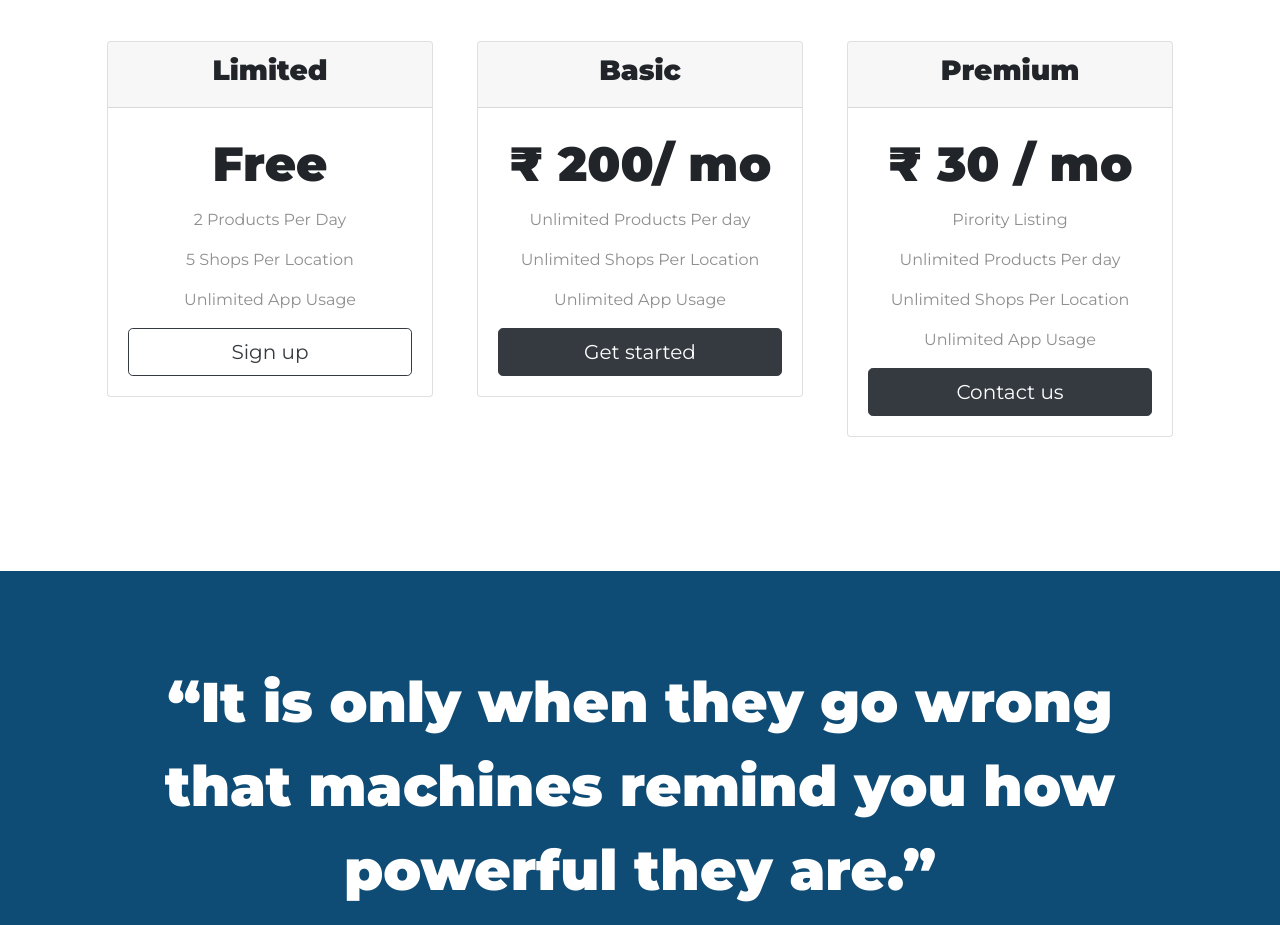
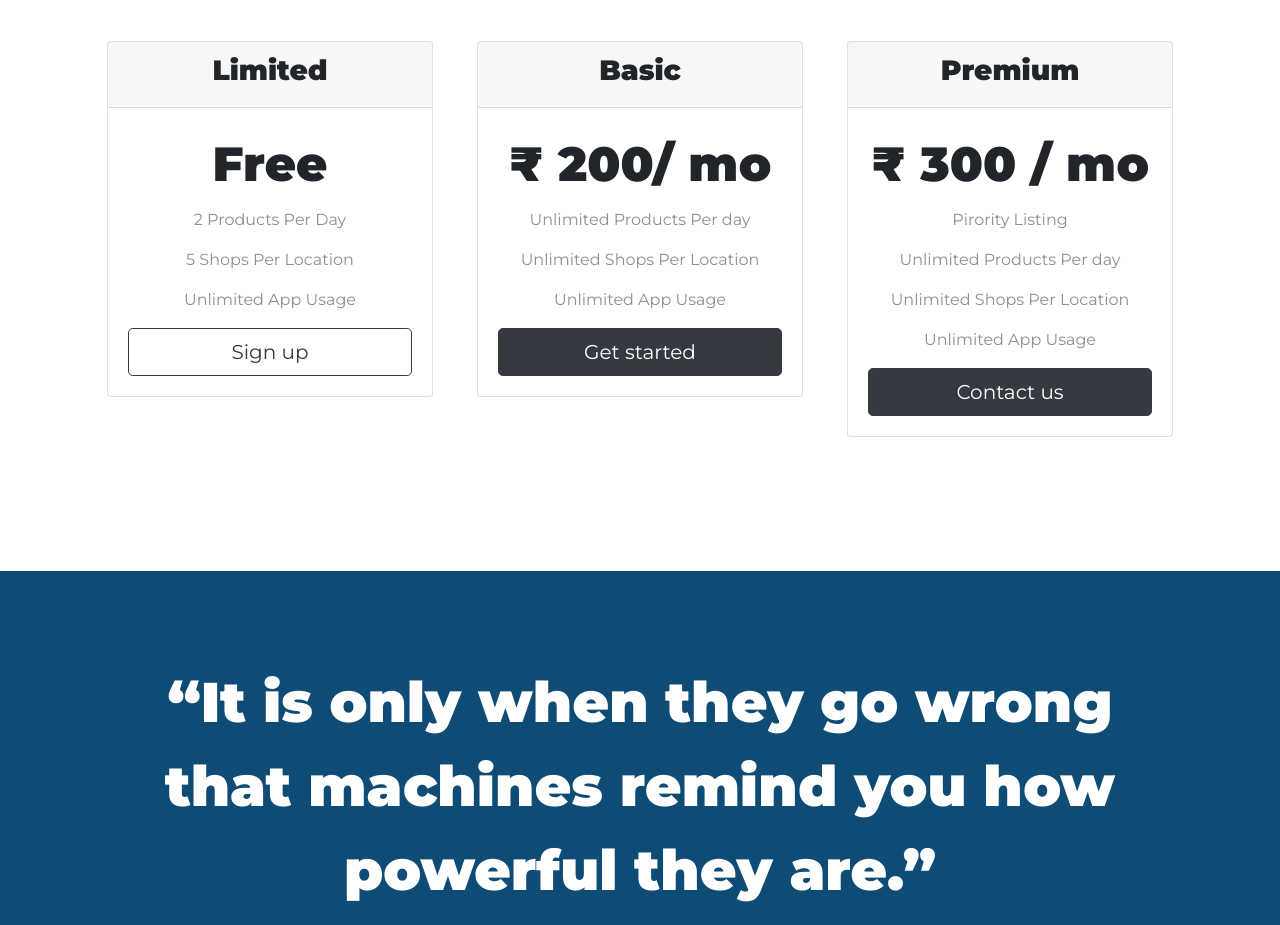
Before and after one commit to Ayush0901/TechDr., a plain HTML site: page index.html in a window 1280 px wide. Shown: the part 2200-3125 px from the top of the page. Drawn offline with nearby package versions, Linux system fonts and the light colour scheme.

Commit message:
changed rupee 30 to 300

```diff
--- a/index.html
+++ b/index.html
@@ -182,7 +182,7 @@
             <h3>Premium</h3>
           </div>
           <div class="card-body">
-            <h2 class="price-text">&#8377; 30 / mo</h2>
+            <h2 class="price-text">&#8377; 300 / mo</h2>
             <p>Pirority Listing</p>
             <p>Unlimited Products Per day</p>
             <p>Unlimited Shops Per Location</p>
```
